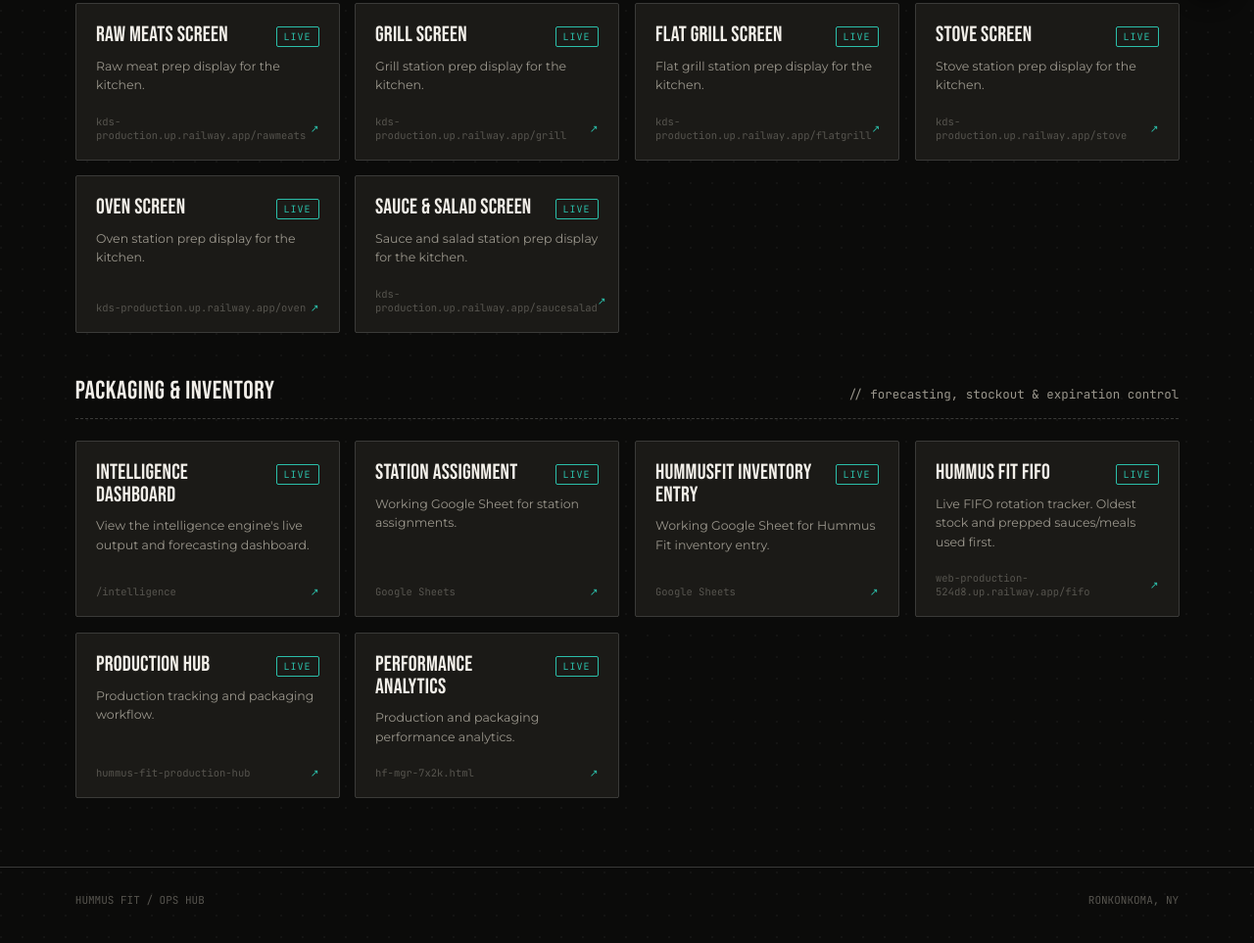
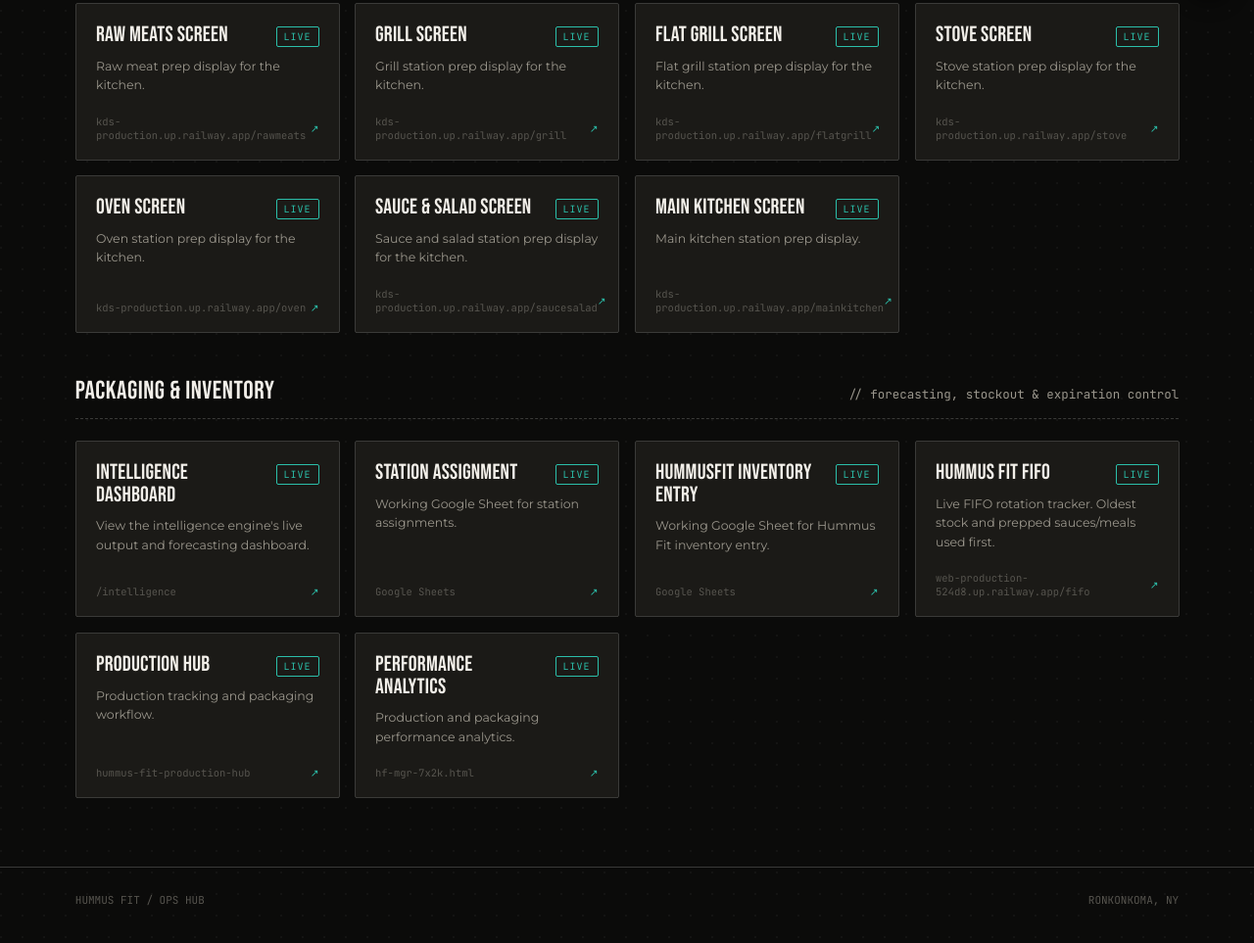
Before and after one commit to tunahanmavruk-lgtm/hummusfit-ops-hub, a website: page index.html in a window 1280 px wide. Shown: the part 782-1745 px from the top of the page at 98% size. Drawn offline with Linux system fonts and the light colour scheme.

Commit message:
add Main Kitchen Screen to Station Assignments Screens

```diff
--- a/index.html
+++ b/index.html
@@ -489,6 +489,15 @@
           </div>
           <p class="ticket-desc">Sauce and salad station prep display for the kitchen.</p>
           <div class="ticket-foot"><span>kds-production.up.railway.app/saucesalad</span><span class="ticket-arrow">↗</span></div>
+        </a>
+
+        <a class="ticket" data-id="t35" data-name="Main Kitchen Screen" href="https://hummusfit-kds-production.up.railway.app/mainkitchen" target="_blank" rel="noopener">
+          <div class="ticket-top">
+            <span class="ticket-name">Main Kitchen Screen</span>
+            <span class="ticket-status status-live">Live</span>
+          </div>
+          <p class="ticket-desc">Main kitchen station prep display.</p>
+          <div class="ticket-foot"><span>kds-production.up.railway.app/mainkitchen</span><span class="ticket-arrow">↗</span></div>
         </a>
 
       </div>
```
